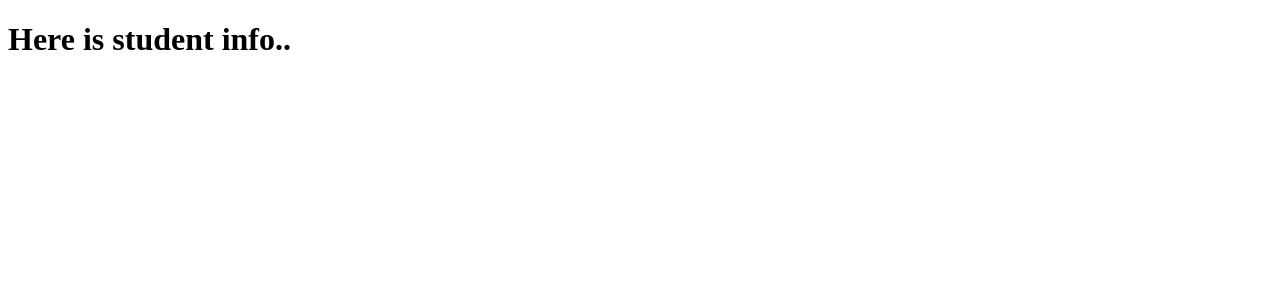
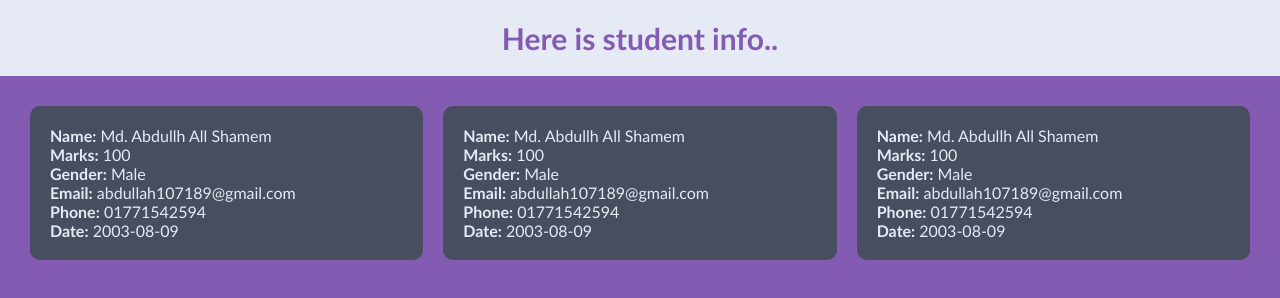
Before and after one commit to abdullah107189/student-management-with-js, a plain HTML site: page student-info.html in a window 1280 px wide. Drawn offline with Linux system fonts and the light colour scheme.

Commit message:
some style in studentInfo

```diff
--- a/js/getStudentInfo.js
+++ b/js/getStudentInfo.js
@@ -1,2 +1 @@
 const getData = JSON.parse(localStorage.getItem('studentsInfoArray'));
-console.log(getData)
--- a/student-info.html
+++ b/student-info.html
@@ -5,10 +5,41 @@
     <meta charset="UTF-8">
     <meta name="viewport" content="width=device-width, initial-scale=1.0">
     <title>Student Info</title>
+    <link rel="stylesheet" href="styles/studentInfo.css">
 </head>
 
 <body>
-    <h1>Here is student info..</h1>
+    <section>
+        <h1 class="title">Here is student info..</h1>
+        <div class="container">
+            <div class="cards">
+                <div class="card">
+                    <p><span class="bold-label">Name:</span> Md. Abdullh All Shamem</p>
+                    <p><span class="bold-label">Marks:</span> 100</p>
+                    <p><span class="bold-label">Gender:</span> Male</p>
+                    <p><span class="bold-label">Email:</span> abdullah107189@gmail.com</p>
+                    <p><span class="bold-label">Phone:</span> 01771542594</p>
+                    <p><span class="bold-label">Date:</span> 2003-08-09</p>
+                </div>
+                <div class="card">
+                    <p><span class="bold-label">Name:</span> Md. Abdullh All Shamem</p>
+                    <p><span class="bold-label">Marks:</span> 100</p>
+                    <p><span class="bold-label">Gender:</span> Male</p>
+                    <p><span class="bold-label">Email:</span> abdullah107189@gmail.com</p>
+                    <p><span class="bold-label">Phone:</span> 01771542594</p>
+                    <p><span class="bold-label">Date:</span> 2003-08-09</p>
+                </div>
+                <div class="card">
+                    <p><span class="bold-label">Name:</span> Md. Abdullh All Shamem</p>
+                    <p><span class="bold-label">Marks:</span> 100</p>
+                    <p><span class="bold-label">Gender:</span> Male</p>
+                    <p><span class="bold-label">Email:</span> abdullah107189@gmail.com</p>
+                    <p><span class="bold-label">Phone:</span> 01771542594</p>
+                    <p><span class="bold-label">Date:</span> 2003-08-09</p>
+                </div>
+            </div>
+        </div>
+    </section>
     <script src="js/getStudentInfo.js"></script>
 </body>
 
--- /dev/null
+++ b/styles/studentInfo.css
@@ -0,0 +1,61 @@
+:root {
+    --white: #e5eaf5;
+    --blue: #a0d2eb;
+    --black: #484d5f;
+    --naviBlue: #845bb3;
+}
+
+* {
+    font-family: 'Gill Sans', 'Gill Sans MT', Calibri, 'Trebuchet MS', sans-serif;
+    margin: 0;
+    padding: 0;
+    box-sizing: border-box;
+}
+
+body {
+    background: var(--white);
+}
+
+.title {
+    padding: 20px 0px;
+    font-size: 30px;
+    text-align: center;
+    color: var(--naviBlue);
+}
+
+.container {
+    background-color: var(--naviBlue);
+    height: 100vh;
+}
+
+.cards {
+    display: grid;
+    grid-template-columns: repeat(3, 1fr);
+    gap: 20px;
+    padding: 30px;
+}
+
+.card {
+    padding: 20px;
+    background-color: var(--black);
+    color: var(--white);
+    border-radius: 10px;
+}
+
+.bold-label {
+    font-weight: bold;
+}
+
+@media screen and (max-width : 576px) {
+
+
+    .cards {
+        grid-template-columns: repeat(1, 1fr);
+        gap: 5px;
+        padding: 20px;
+    }
+
+    .card {
+        padding: 10px;
+    }
+}
```
